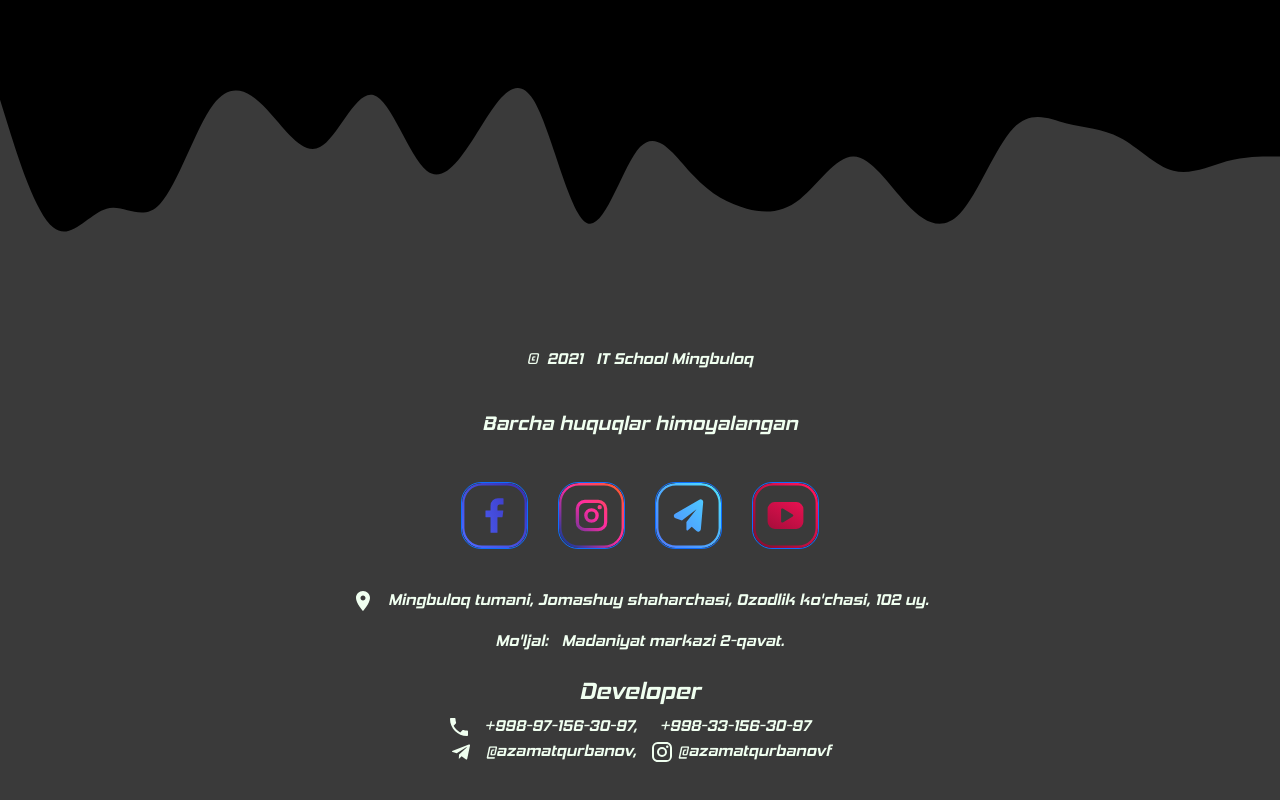
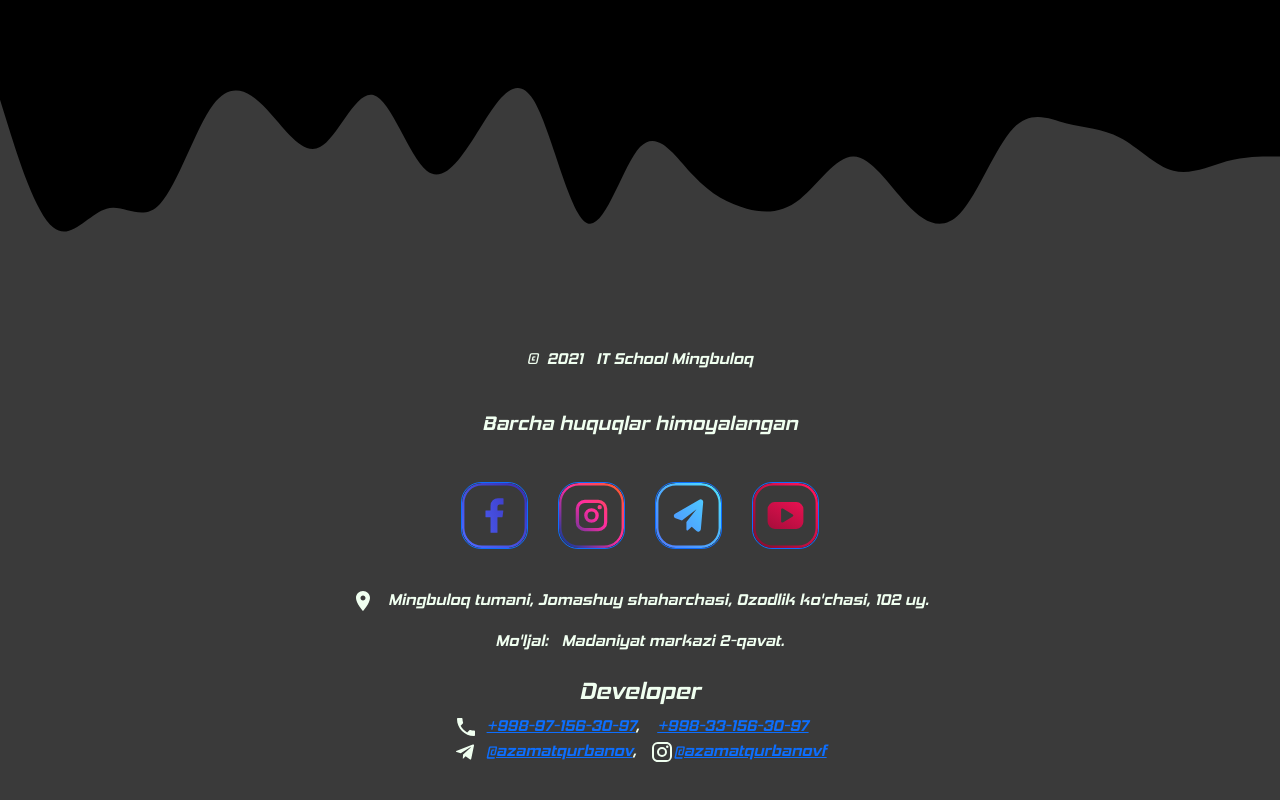
Before and after one commit to qrbazamat/MITSchool-Site, a React (Create React App) app: page /about in a window 1280 px wide. Shown: the part 7200-8000 px from the top of the page. Built offline with nearby package versions, Linux system fonts and the light colour scheme; the HTML template or start-up script is replaced by a standard one.

Commit message:
Add files via upload

```diff
--- a/src/Components/Pages/Footer.js
+++ b/src/Components/Pages/Footer.js
@@ -48,11 +48,17 @@ function Footer() {
             <div className='m-4'>
                 <h4>Developer</h4>
                 <LocalPhoneIcon /> &nbsp;
-                +998-97-156-30-97, &nbsp;&nbsp;&nbsp; +998-33-156-30-97
+                <a href="tel:+998971563097">+998-97-156-30-97</a>, &nbsp;&nbsp;&nbsp;
+                <a href="tel:+998331563097">+998-33-156-30-97</a>
                 &nbsp;&nbsp;&nbsp;&nbsp;
                 <br/>
                 <Telegram /> &nbsp;
-                @azamatqurbanov, &nbsp; <Instagram /> @azamatqurbanovf
+                <a href="https://t.me/azamatqurbanov" target="_blank" rel="noreferrer">
+                    @azamatqurbanov
+                </a>, &nbsp; <Instagram />
+                <a href="https://instagram.com/azamatqurbanovf" target="_blank" rel="noreferrer">
+                    @azamatqurbanovf
+                </a>
             </div>
         </div>
     )
```
